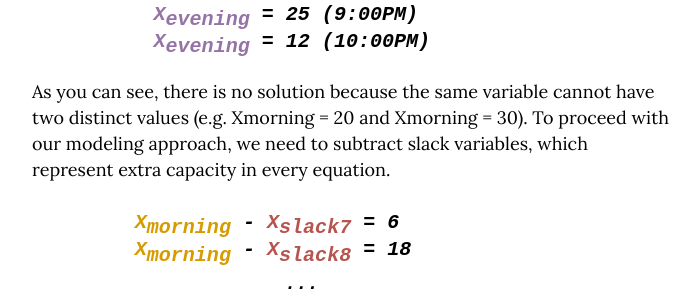
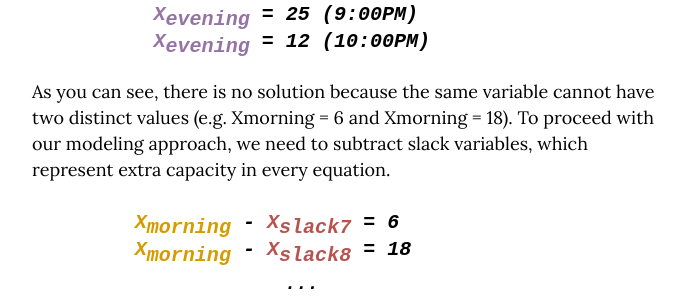
Before and after one commit to IlyaZinkovich/ilyazinkovich.github.io, a Jekyll site: the page built from _posts/2020/jul/2020-07-16-intelligent-couriers-management.md, in a window 1280 px wide and 900 px high, scrolled down 3762 px. Shown: the part 180-480 px from the top of the window, without its empty margins (288-988 px from the left). Built offline with Jekyll 4.4.1, drawn with Linux system fonts in a browser that asks for light colours; comment, search, counter and statistics services are not loaded.

Commit message:
Update 2020-07-16-intelligent-couriers-management.md

```diff
--- a/_posts/2020/jul/2020-07-16-intelligent-couriers-management.md
+++ b/_posts/2020/jul/2020-07-16-intelligent-couriers-management.md
@@ -55,7 +55,7 @@ Combining these variables with our capacity requirements for each working hour o
 
 ![alt text](/images/posts/2020-07-16-intelligent-couriers-management/full-timers.svg?style=centered "Full Timers")
 
-As you can see, there is no solution because the same variable cannot have two distinct values (e.g. Xmorning = 20 and Xmorning = 30).
+As you can see, there is no solution because the same variable cannot have two distinct values (e.g. Xmorning = 6 and Xmorning = 18).
 To proceed with our modeling approach, we need to subtract slack variables, which represent extra capacity in every equation.
 
 ![alt text](/images/posts/2020-07-16-intelligent-couriers-management/full-timers-slack.svg?style=centered "Full Timers - Slack")
```
